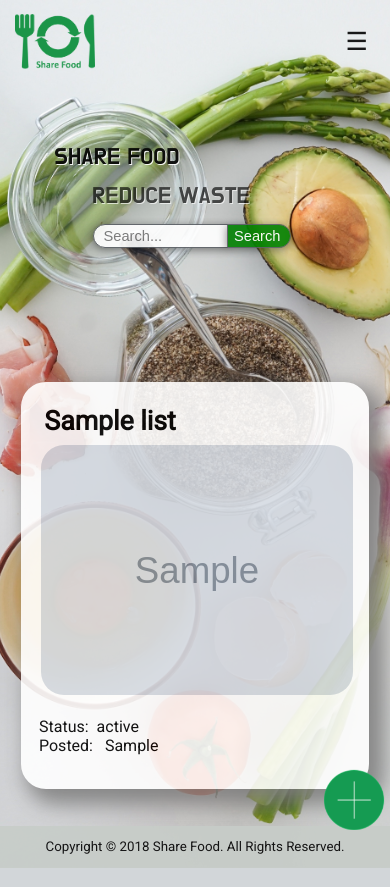
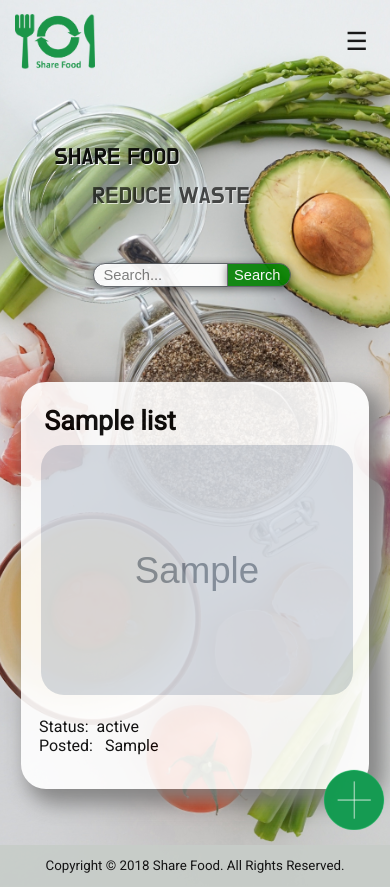
Before and after one commit to A01037479/2910-project, a PHP site: page / in a window 390 px wide. Run offline with PHP 8.4, Linux system fonts and the light colour scheme; tables that the repository leaves empty or names only in its code hold one stand-in row (values such as "Sample post"); grey boxes marked "Sample" are stand-in pictures; some libraries are stand-ins or nearby versions; some web fonts are replaced.

Commit message:
css + search no result alert

```diff
--- a/Sharefood/index.php
+++ b/Sharefood/index.php
@@ -8,10 +8,12 @@ $conn = db_init($config["host"], $config["dbuser"], $config["dbpw"], $config["db
 <div class="banner">
   <p id="textAni1"></p>
   <p id="textAni2"></p>
-  <form id="search-container" action="index.php" method="GET" name="searching">
+  <div id="searchcontainer">
+  <form action="index.php" method="GET" name="searching">
     <input id="searchbox" type="text" name="search" placeholder="Search..." >
     <button id="searchbtn" type="submit">Search</button>
   </form>
+</div>
 </div>
 
 <?php
@@ -26,6 +28,8 @@ $conn = db_init($config["host"], $config["dbuser"], $config["dbpw"], $config["db
     $sql = "SELECT * FROM list WHERE title LIKE '%$q%' OR description LIKE '%$q%' ORDER BY id DESC LIMIT {$count}";
     $sql_last = "SELECT id FROM list WHERE title LIKE '%$q%' OR description LIKE '%$q%' LIMIT 1";
   }
+
+  echo "<div id=\"content\">";
 
   // returns the last item's id
   $result_last = mysqli_query($conn, $sql_last);
@@ -53,12 +57,11 @@ $conn = db_init($config["host"], $config["dbuser"], $config["dbpw"], $config["db
     echo "<img src=\"{$escaped['image']}\" class='uploadedImg'>
     <p>Status:&nbsp; {$escaped['status']}<br>Posted: &nbsp; {$created}</p>
     </div></a>";
+
     $lastid = $row['id'];
     }
-
-
   }
-
+  echo "</div>";
 ?>
 <br>
 <div id="loaded"></div>
@@ -105,6 +108,12 @@ $conn = db_init($config["host"], $config["dbuser"], $config["dbpw"], $config["db
 
       });
     });
+
+    if (!$('#content').is(':parent')){
+      $("#content").html("Oops, there is no food item related to your search!");
+      alert("Oops, there is no food item related to your search! \n\nYou will be redirected to home page.");
+      location.href = "index.php"
+    }
 </script>
 
 <script src="js/typewriter.js"></script>
--- a/Sharefood/style/style.css
+++ b/Sharefood/style/style.css
@@ -213,8 +213,8 @@ label .arrow-up { display: none; }
 }
 
 /***** Search bar styling *****/
-#search-containter {
-  position: absolute;
+#searchcontainer {
+  margin-top: 10vw;
 }
 
 #searchbox {
@@ -421,9 +421,6 @@ label .arrow-up { display: none; }
     text-align: center;
   }
 
-  nav{
-    height: 100%;
-  }
   #searchbox, #searchbtn {
     font-size: 11pt;
   }
```
